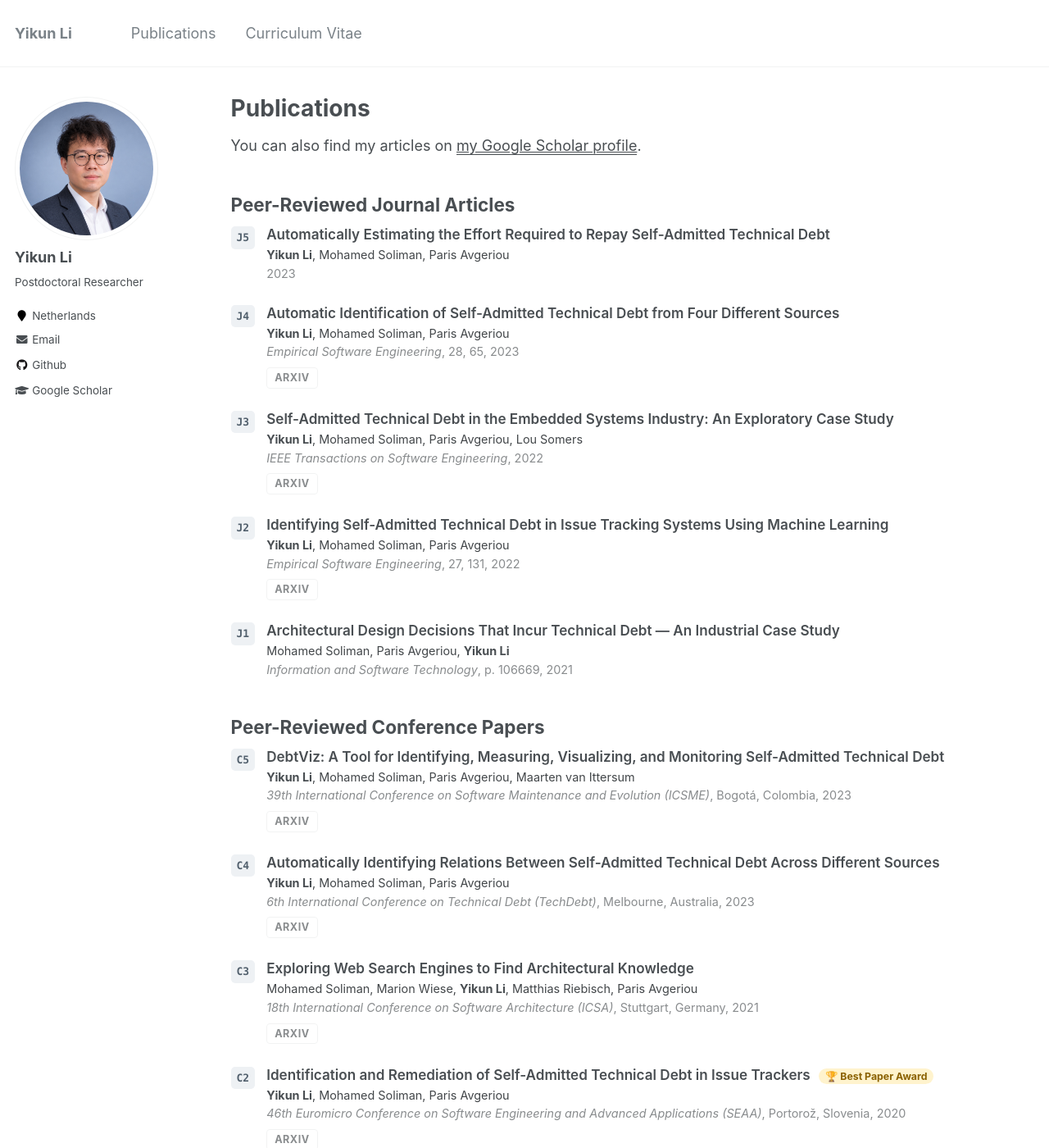
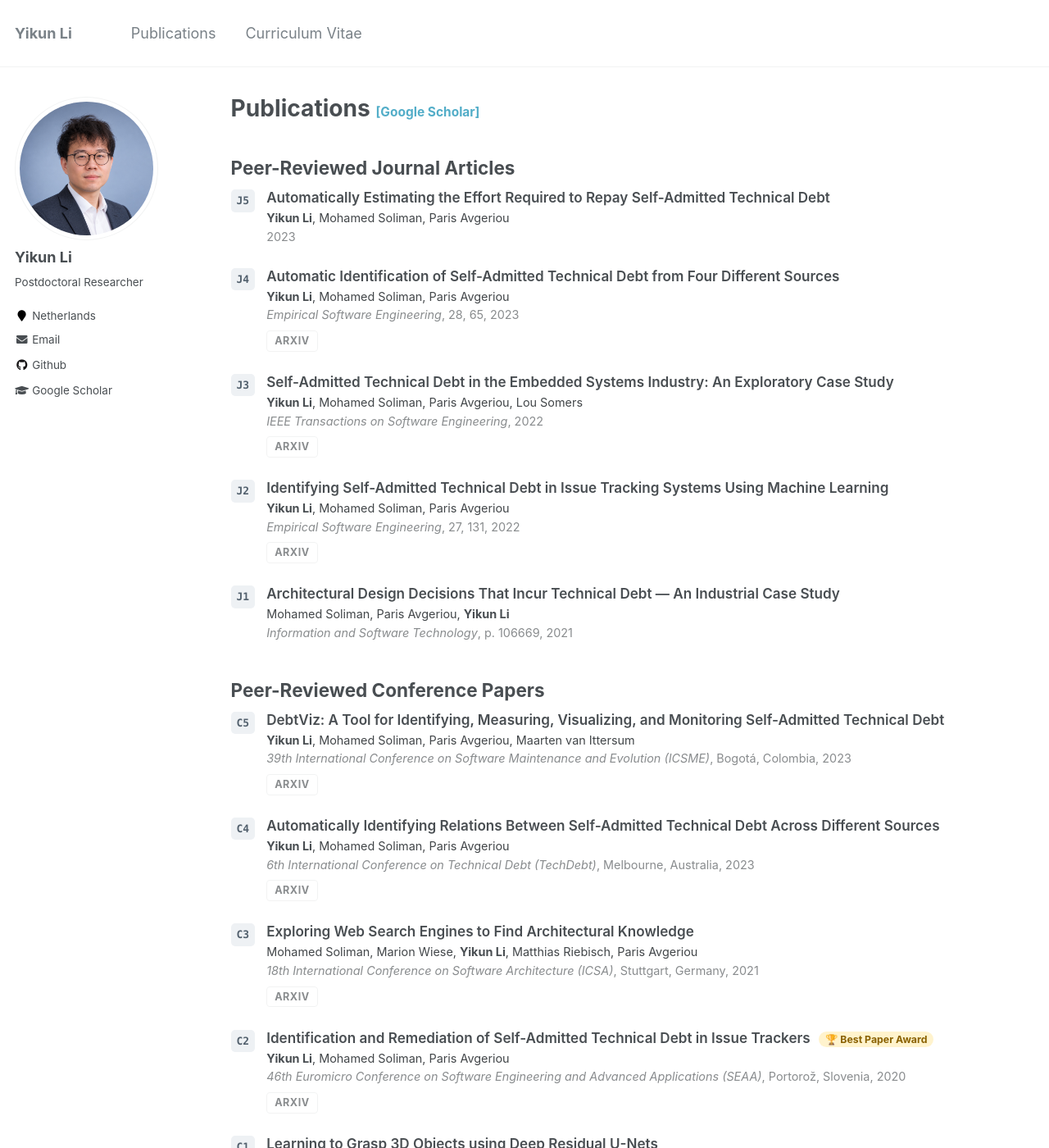
Before and after one commit to yikun-li/yikun-li.github.io, a Jekyll site: the page built from _pages/publications.md, in a window 1280 px wide and 1400 px high. Shown: the whole window at 82% size. Built offline with Jekyll 4.4.1, drawn with Linux system fonts in a browser that asks for light colours.

Commit message:
Style publications title with bracketed Google Scholar link
Co-Authored-By: Claude Fable 5 <noreply@anthropic.com>

```diff
--- a/_layouts/archive.html
+++ b/_layouts/archive.html
@@ -17,7 +17,7 @@ layout: default
 
   <div class="archive">
     {% unless page.header.overlay_color or page.header.overlay_image %}
-      <h1 class="page__title">{{ page.title }}</h1>
+      <h1 class="page__title">{{ page.title }}{% if page.title_link %} <span class="page__title-link">[<a href="{{ page.title_link }}">{{ page.title_link_text | default: "Link" }}</a>]</span>{% endif %}</h1>
     {% endunless %}
     {{ content }}
   </div>
--- a/_pages/publications.md
+++ b/_pages/publications.md
@@ -1,13 +1,11 @@
 ---
 layout: archive
 title: "Publications"
+title_link: "https://scholar.google.com/citations?user=SEuwunoAAAAJ&hl=en"
+title_link_text: "Google Scholar"
 permalink: /publications/
 author_profile: true
 ---
-
-{% include base_path %}
-
-You can also find my articles on <u><a href="{{ site.author.googlescholar }}">my Google Scholar profile</a></u>.
 
 ## Peer-Reviewed Journal Articles
 
--- a/_sass/_publications.scss
+++ b/_sass/_publications.scss
@@ -103,3 +103,19 @@
     }
   }
 }
+
+.page__title-link {
+  font-size: 0.55em;
+  font-weight: bold;
+  color: $link-color;
+  white-space: nowrap;
+
+  a {
+    color: $link-color;
+    text-decoration: none;
+
+    &:hover {
+      text-decoration: underline;
+    }
+  }
+}
```
